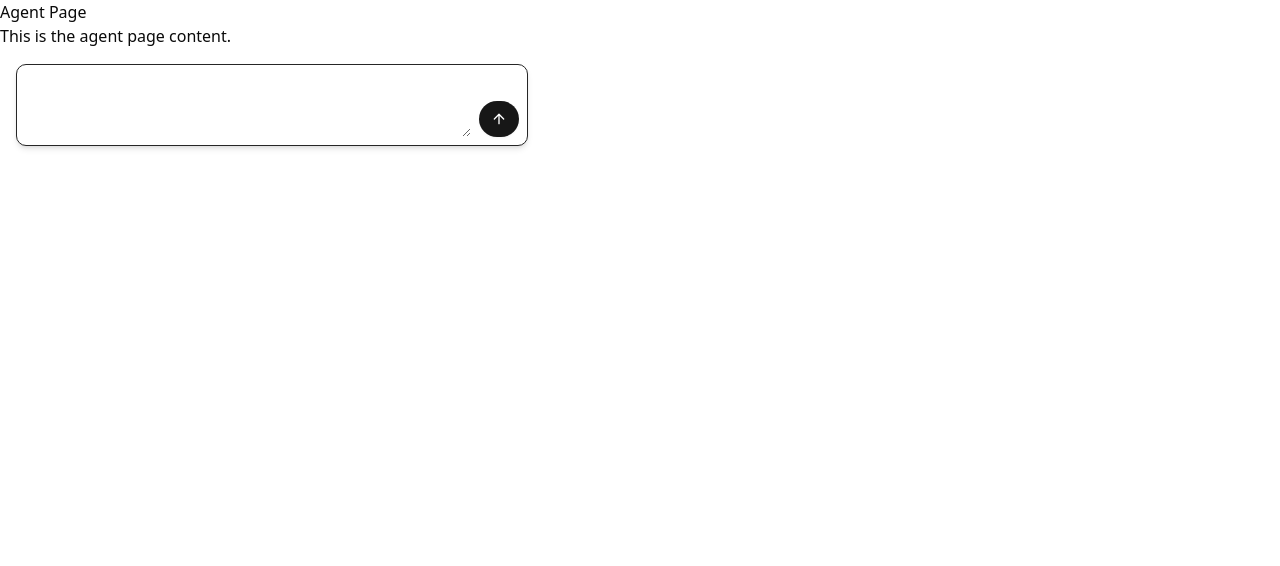
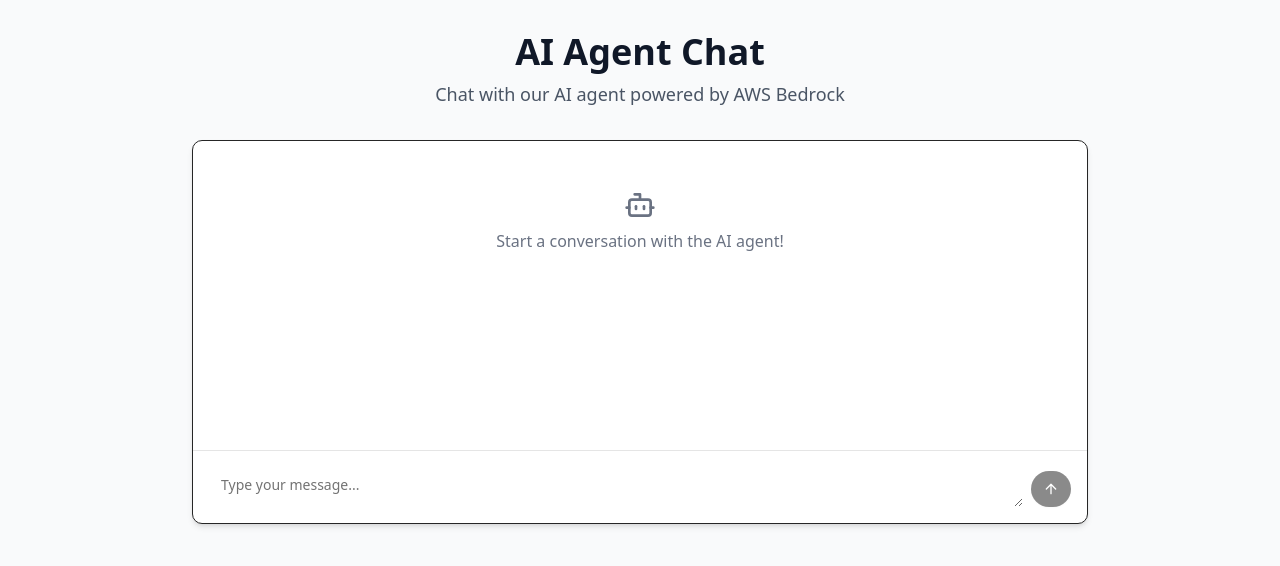
Before and after one commit to stavthal/hackathon-athens-2025, a Next.js app: page /agent in a window 1280 px wide. Shown: the top 566 px of the page. Built offline with nearby package versions, Linux system fonts and the light colour scheme.

Commit message:
ai agent

```diff
--- a/src/app/agent/page.jsx
+++ b/src/app/agent/page.jsx
@@ -2,10 +2,18 @@ import ChatBox from "@hackathon/components/agent/ChatBox";
 
 export default function AgentPage() {
   return (
-    <div>
-      <h1>Agent Page</h1>
-      <p>This is the agent page content.</p>
-      <ChatBox />
+    <div className="min-h-screen bg-gray-50 py-8">
+      <div className="max-w-6xl mx-auto px-4">
+        <div className="text-center mb-8">
+          <h1 className="text-4xl font-bold text-gray-900 mb-2">
+            AI Agent Chat
+          </h1>
+          <p className="text-lg text-gray-600">
+            Chat with our AI agent powered by AWS Bedrock
+          </p>
+        </div>
+        <ChatBox />
+      </div>
     </div>
   );
 }
--- /dev/null
+++ b/src/app/api/chat/route.js
@@ -0,0 +1,95 @@
+import {
+  BedrockRuntimeClient,
+  InvokeModelCommand,
+} from "@aws-sdk/client-bedrock-runtime";
+import { NextResponse } from "next/server";
+
+const client = new BedrockRuntimeClient({
+  region: process.env.AWS_REGION || "us-east-1",
+  credentials: {
+    accessKeyId: process.env.AWS_ACCESS_KEY_ID,
+    secretAccessKey: process.env.AWS_SECRET_ACCESS_KEY,
+  },
+});
+
+export async function POST(request) {
+  try {
+    const { message } = await request.json();
+
+    if (!message) {
+      return NextResponse.json(
+        { error: "Message is required" },
+        { status: 400 }
+      );
+    }
+
+    // Using Claude 3.5 Haiku
+    const input = {
+      modelId: "anthropic.claude-3-5-haiku-20241022-v1:0",
+      contentType: "application/json",
+      accept: "application/json",
+      body: JSON.stringify({
+        anthropic_version: "bedrock-2023-05-31",
+        max_tokens: 1000,
+        messages: [
+          {
+            role: "user",
+            content: message,
+          },
+        ],
+      }),
+    };
+
+    // Alternative models (uncomment if Claude 3.5 Sonnet is not available):
+
+    // Claude 3 Haiku (fast and cost-effective):
+    /*
+    const input = {
+      modelId: "anthropic.claude-3-haiku-20240307-v1:0",
+      contentType: "application/json",
+      accept: "application/json",
+      body: JSON.stringify({
+        anthropic_version: "bedrock-2023-05-31",
+        max_tokens: 1000,
+        messages: [
+          {
+            role: "user",
+            content: message,
+          },
+        ],
+      }),
+    };
+    */
+
+    // Amazon Titan Text (usually available by default):
+    /*
+    const input = {
+      modelId: "amazon.titan-text-express-v1",
+      contentType: "application/json",
+      accept: "application/json",
+      body: JSON.stringify({
+        inputText: message,
+        textGenerationConfig: {
+          maxTokenCount: 1000,
+          temperature: 0.7,
+        },
+      }),
+    };
+    */
+
+    const command = new InvokeModelCommand(input);
+    const response = await client.send(command);
+
+    const responseBody = JSON.parse(new TextDecoder().decode(response.body));
+    // Handle Claude response format
+    const assistantMessage = responseBody.content[0].text;
+
+    return NextResponse.json({ message: assistantMessage });
+  } catch (error) {
+    console.error("Error calling Bedrock:", error);
+    return NextResponse.json(
+      { error: "Failed to get response from AI agent" },
+      { status: 500 }
+    );
+  }
+}
--- a/src/components/agent/ChatBox.jsx
+++ b/src/components/agent/ChatBox.jsx
@@ -1,16 +1,161 @@
-import { LucideArrowUp } from "lucide-react";
+"use client";
+
+import { useState, useRef, useEffect } from "react";
+import { LucideArrowUp, LucideBot, LucideUser } from "lucide-react";
 import { Button } from "../ui/button";
 import { Textarea } from "../ui/textarea";
 
 export default function ChatBox() {
+  const [messages, setMessages] = useState([]);
+  const [inputMessage, setInputMessage] = useState("");
+  const [isLoading, setIsLoading] = useState(false);
+  const messagesEndRef = useRef(null);
+
+  const scrollToBottom = () => {
+    messagesEndRef.current?.scrollIntoView({ behavior: "smooth" });
+  };
+
+  useEffect(() => {
+    scrollToBottom();
+  }, [messages]);
+
+  const handleSubmit = async (e) => {
+    e.preventDefault();
+    if (!inputMessage.trim() || isLoading) return;
+
+    const userMessage = inputMessage.trim();
+    setInputMessage("");
+    setMessages((prev) => [...prev, { role: "user", content: userMessage }]);
+    setIsLoading(true);
+
+    try {
+      const response = await fetch("/api/chat", {
+        method: "POST",
+        headers: {
+          "Content-Type": "application/json",
+        },
+        body: JSON.stringify({ message: userMessage }),
+      });
+
+      if (!response.ok) {
+        throw new Error("Failed to get response");
+      }
+
+      const data = await response.json();
+      setMessages((prev) => [
+        ...prev,
+        { role: "assistant", content: data.message },
+      ]);
+    } catch (error) {
+      console.error("Error:", error);
+      setMessages((prev) => [
+        ...prev,
+        {
+          role: "assistant",
+          content: "Sorry, I encountered an error. Please try again.",
+        },
+      ]);
+    } finally {
+      setIsLoading(false);
+    }
+  };
+
+  const handleKeyDown = (e) => {
+    if (e.key === "Enter" && !e.shiftKey) {
+      e.preventDefault();
+      handleSubmit(e);
+    }
+  };
+
   return (
-    <div className="relative border p-2 rounded-lg shadow-md bg-white border-neutral-800 w-2/5 mx-4 my-4">
-      <div className="flex items-end gap-2">
-        <Textarea className="flex-1 border-none shadow-none focus-visible:ring-0 focus-visible:border-none text-lg" />
-        <Button className="rounded-full hover:scale-110 transition-transform">
-          <LucideArrowUp className="text-white" />
-        </Button>
+    <div className="flex flex-col border rounded-lg shadow-md bg-white border-neutral-800 w-4/5 max-w-4xl mx-auto my-4 h-96">
+      {/* Messages Area */}
+      <div className="flex-1 overflow-y-auto p-4 space-y-4">
+        {messages.length === 0 && (
+          <div className="text-center text-gray-500 mt-8">
+            <LucideBot className="mx-auto mb-2 w-8 h-8" />
+            <p>Start a conversation with the AI agent!</p>
+          </div>
+        )}
+
+        {messages.map((message, index) => (
+          <div
+            key={index}
+            className={`flex gap-3 ${
+              message.role === "user" ? "justify-end" : "justify-start"
+            }`}
+          >
+            <div
+              className={`flex gap-2 max-w-xs lg:max-w-md ${
+                message.role === "user" ? "flex-row-reverse" : "flex-row"
+              }`}
+            >
+              <div className="flex-shrink-0">
+                {message.role === "user" ? (
+                  <LucideUser className="w-6 h-6 text-neutral-600" />
+                ) : (
+                  <LucideBot className="w-6 h-6 text-green-600" />
+                )}
+              </div>
+              <div
+                className={`px-4 py-2 rounded-lg ${
+                  message.role === "user"
+                    ? "bg-neutral-600 text-white"
+                    : "bg-gray-100 text-gray-900"
+                }`}
+              >
+                <p className="text-sm whitespace-pre-wrap">{message.content}</p>
+              </div>
+            </div>
+          </div>
+        ))}
+
+        {isLoading && (
+          <div className="flex gap-3 justify-start">
+            <div className="flex gap-2 max-w-xs lg:max-w-md">
+              <div className="flex-shrink-0">
+                <LucideBot className="w-6 h-6 text-green-600" />
+              </div>
+              <div className="px-4 py-2 rounded-lg bg-gray-100 text-gray-900">
+                <div className="flex space-x-1">
+                  <div className="w-2 h-2 bg-gray-400 rounded-full animate-bounce"></div>
+                  <div
+                    className="w-2 h-2 bg-gray-400 rounded-full animate-bounce"
+                    style={{ animationDelay: "0.1s" }}
+                  ></div>
+                  <div
+                    className="w-2 h-2 bg-gray-400 rounded-full animate-bounce"
+                    style={{ animationDelay: "0.2s" }}
+                  ></div>
+                </div>
+              </div>
+            </div>
+          </div>
+        )}
+
+        <div ref={messagesEndRef} />
       </div>
+
+      {/* Input Area */}
+      <form onSubmit={handleSubmit} className="border-t p-4">
+        <div className="flex items-end gap-2">
+          <Textarea
+            value={inputMessage}
+            onChange={(e) => setInputMessage(e.target.value)}
+            onKeyDown={handleKeyDown}
+            placeholder="Type your message..."
+            className="flex-1 border-none shadow-none focus-visible:ring-0 focus-visible:border-none text-lg min-h-[40px] max-h-[120px]"
+            disabled={isLoading}
+          />
+          <Button
+            type="submit"
+            disabled={!inputMessage.trim() || isLoading}
+            className="rounded-full hover:scale-110 transition-transform disabled:opacity-50 disabled:cursor-not-allowed"
+          >
+            <LucideArrowUp className="text-white" />
+          </Button>
+        </div>
+      </form>
     </div>
   );
 }
--- /dev/null
+++ b/test-bedrock.js
@@ -0,0 +1,60 @@
+// Test script to verify AWS Bedrock setup
+import {
+  BedrockRuntimeClient,
+  ListFoundationModelsCommand,
+} from "@aws-sdk/client-bedrock-runtime";
+import { config } from "dotenv";
+
+// Load environment variables
+config({ path: ".env.local" });
+
+const client = new BedrockRuntimeClient({
+  region: process.env.AWS_REGION,
+  credentials: {
+    accessKeyId: process.env.AWS_ACCESS_KEY_ID,
+    secretAccessKey: process.env.AWS_SECRET_ACCESS_KEY,
+  },
+});
+
+async function testBedrock() {
+  try {
+    console.log("Testing AWS Bedrock connection...");
+    console.log("Region:", process.env.AWS_REGION);
+    console.log(
+      "Access Key ID:",
+      process.env.AWS_ACCESS_KEY_ID?.substring(0, 8) + "..."
+    );
+
+    const command = new ListFoundationModelsCommand({});
+    const response = await client.send(command);
+
+    console.log("\nAvailable models:");
+    response.modelSummaries.forEach((model) => {
+      console.log(`- ${model.modelId}`);
+    });
+
+    // Check if Claude 3 Haiku is available
+    const claudeHaiku = response.modelSummaries.find((m) =>
+      m.modelId.includes("claude-3-haiku")
+    );
+
+    if (claudeHaiku) {
+      console.log("\n✅ Claude 3 Haiku is available!");
+    } else {
+      console.log(
+        "\n❌ Claude 3 Haiku is not available. You need to enable model access."
+      );
+    }
+  } catch (error) {
+    console.error("Error:", error.message);
+
+    if (error.name === "AccessDeniedException") {
+      console.log("\n❌ Access denied. Check your:");
+      console.log("1. AWS credentials");
+      console.log("2. IAM permissions");
+      console.log("3. Model access in Bedrock console");
+    }
+  }
+}
+
+testBedrock();
```
Also changed, not shown: 1 other file (tests, documents, lock files or other folders).
